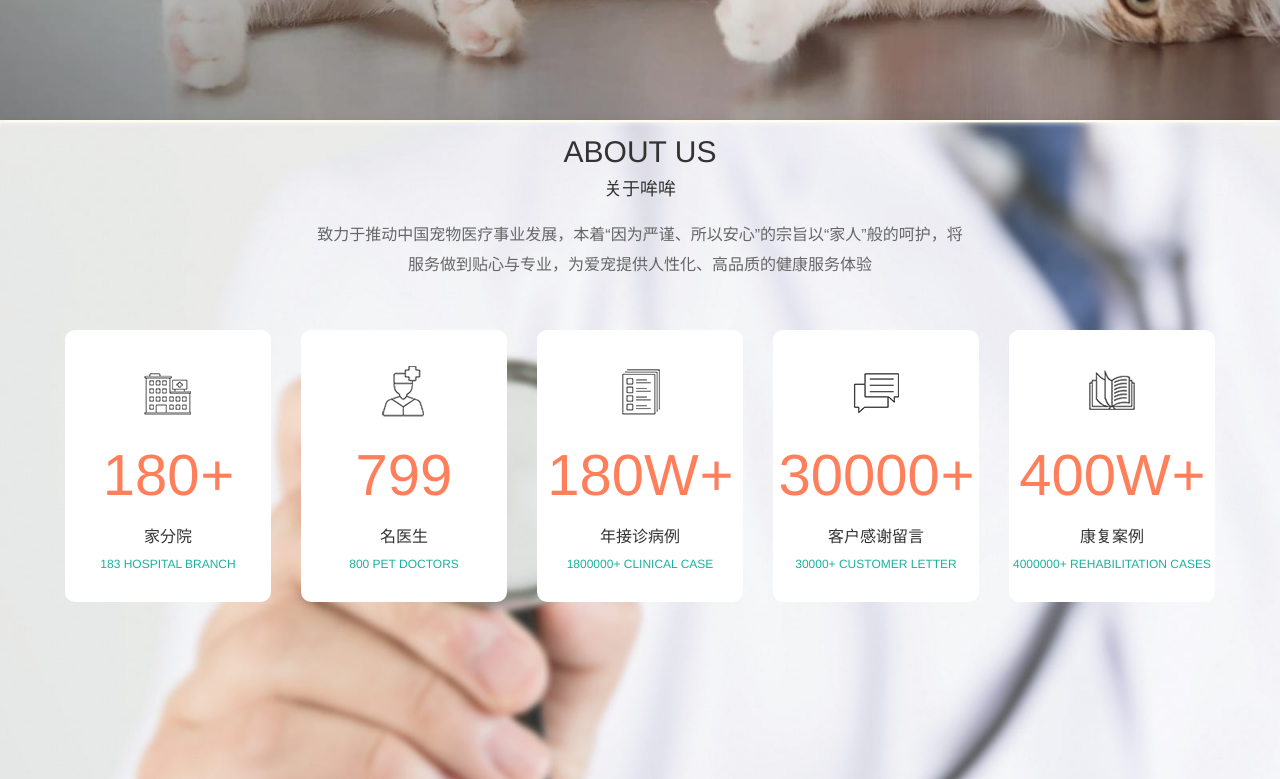
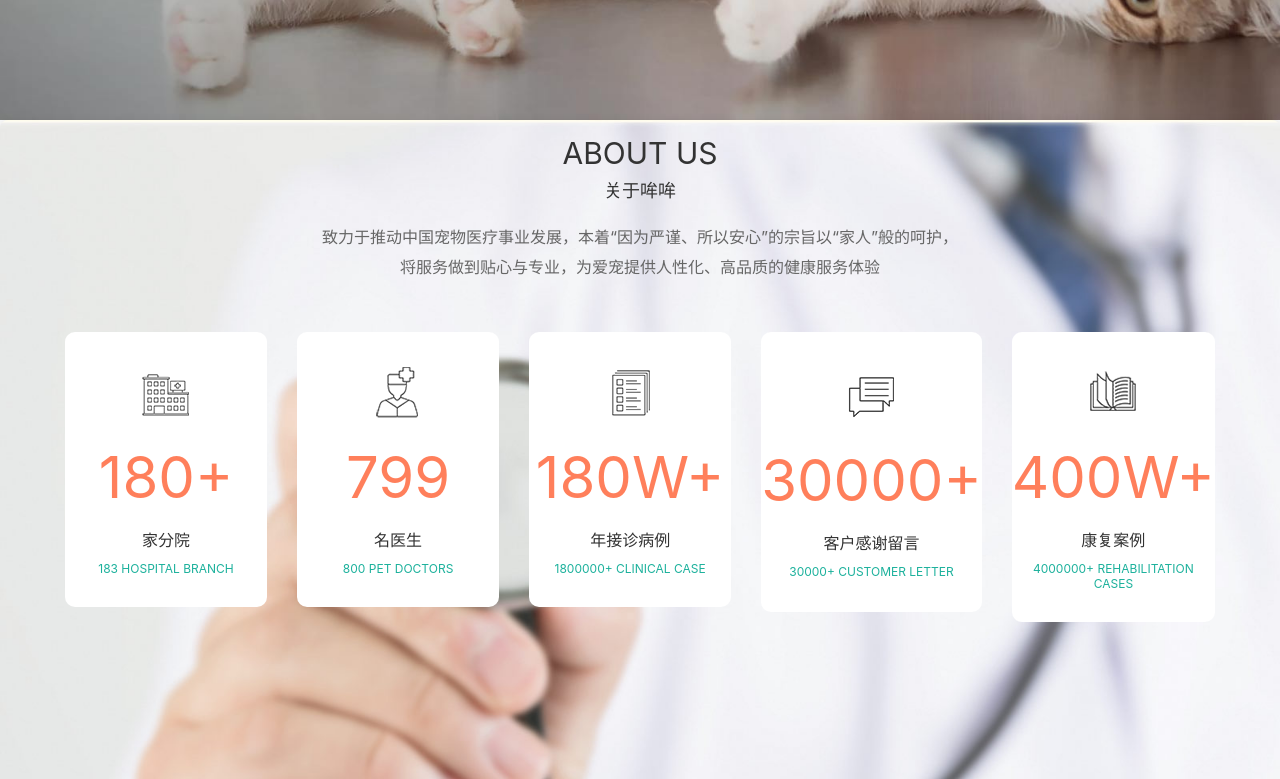
Before and after one commit to Tao-Xuan/Vue, a Vue app: page / in a window 1280 px wide. Shown: the part 680-1459 px from the top of the page. Built offline with nearby package versions, Linux system fonts and the light colour scheme.

Commit message:
添加首页相关图片，修改home页面

```diff
--- a/src/views/home/Home.vue
+++ b/src/views/home/Home.vue
@@ -310,6 +310,7 @@ export default {
   background-color: #ffffff;
   box-shadow: 0 2px 8px rgba(0, 0, 0, 0.1);
   border-radius: 8px;
+  font-family: "思源黑体", "Microsoft Yahei", -apple-system, "PingFang SC", "Helvetica Neue", STHeiti, Tahoma, Simsun, sans-serif;
 }
 .clearfix {
   margin: 50px;
@@ -336,6 +337,9 @@ export default {
 .clearfix li .item span {
   color: #ff7f5b;
   font-size: 58px;
+}
+em {
+  font-style: normal;
 }
 .clearfix li .item div {
   margin-top: 15px;
```
